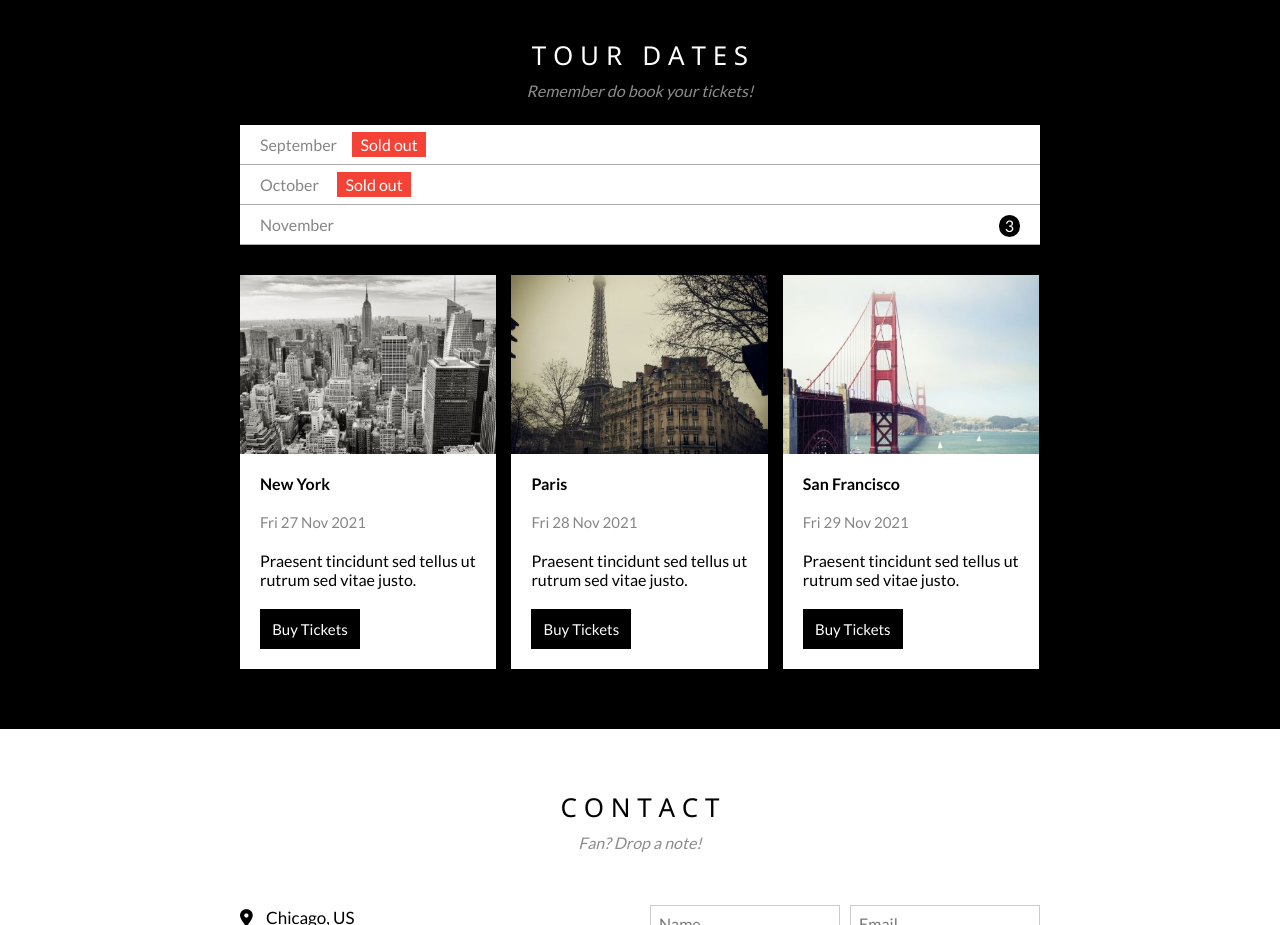
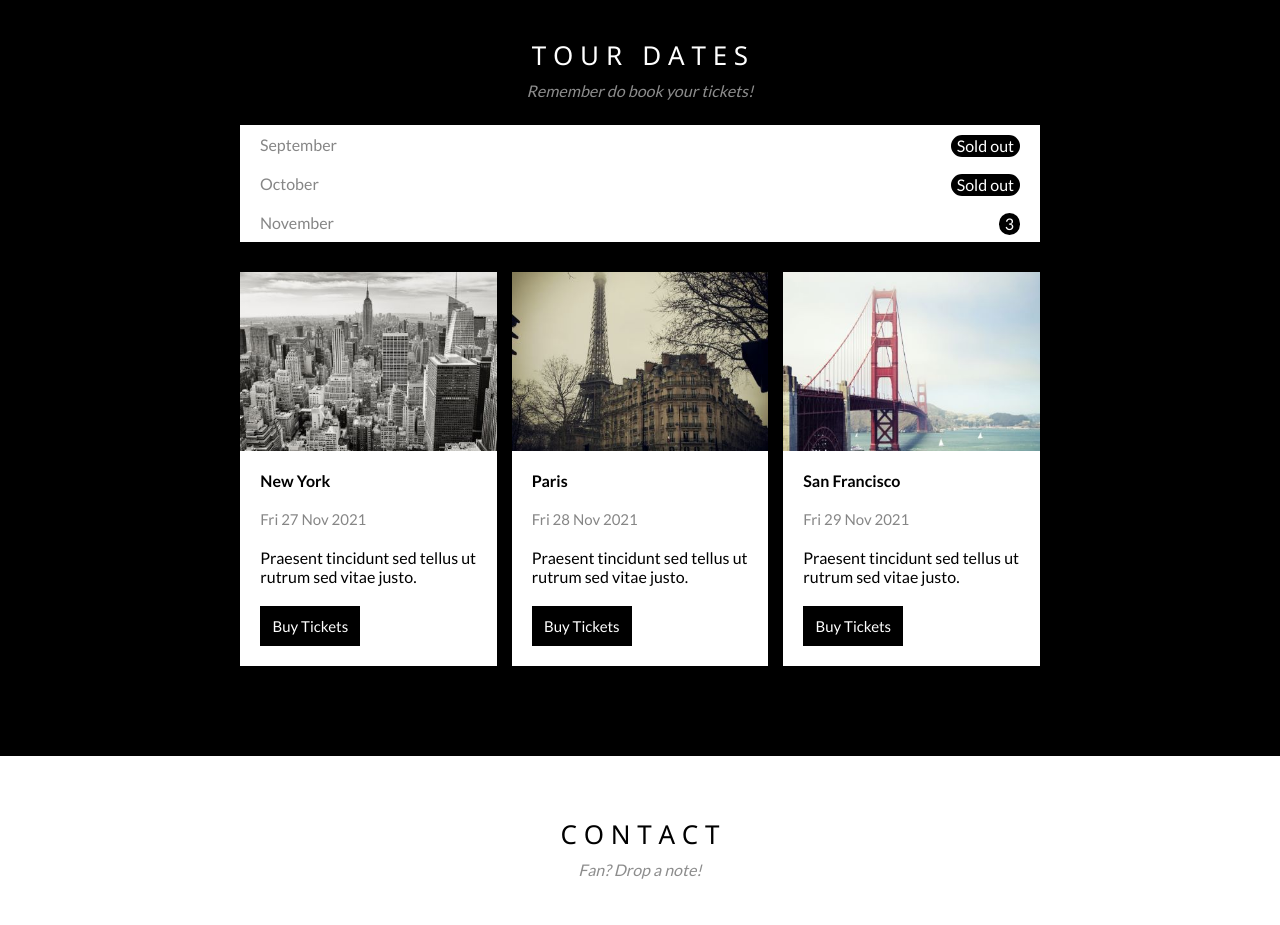
Before and after one commit to Chrystian-br/Site_de_banda, a plain HTML site: page index.html in a window 1280 px wide. Shown: the part 1300-2225 px from the top of the page. Drawn offline with Linux system fonts and the light colour scheme.

Commit message:
Alterando estilos para a lista de tour-mes

```diff
--- a/style.css
+++ b/style.css
@@ -399,48 +399,42 @@ h3{
 .tour nav ul li{
     text-align: left;
     padding: 10px 20px;
-    border-bottom: 1px solid rgb(173, 173, 173);
     color: rgb(134, 134, 134);
-    white-space: pre;
     cursor: pointer;
 }
 
-.tour nav ul li:hover{
-    background-color: rgb(238, 238, 238);
-}
-
-.tour nav ul li span{
-    padding: 3px 8px;
-    color: white;
-    background-color: #f44336;
-}
-
-.tour nav ul li:nth-of-type(3) span{
+.tour nav ul span{
     float: right;
     padding: 1px 6px 2px;
     border-radius: 250px;
     background-color: black;
+    color: white;
+}
+
+.tour-mes{
+    display: none;
 }
 
 .tour-local{
     width: 100%;
     padding: 30px 0;
+    text-align: center
 }
 
 .tour-local-single{
     width: calc(33.3% - 10px);
-    float: left;
+    display: inline-block;
     background-color: white;
-    margin: 0 7.5px;
+    margin: 0 6px;
     transition: 0.2s;
 }
 
 .tour-local-single:nth-of-type(1){
-    margin-left: 0;
+    margin-left: -15px;
 }
 
 .tour-local-single:nth-of-type(3){
-    margin-right: -10px;
+    margin-right: -15px;
 }
 
 .img-tour-local-single{
```
